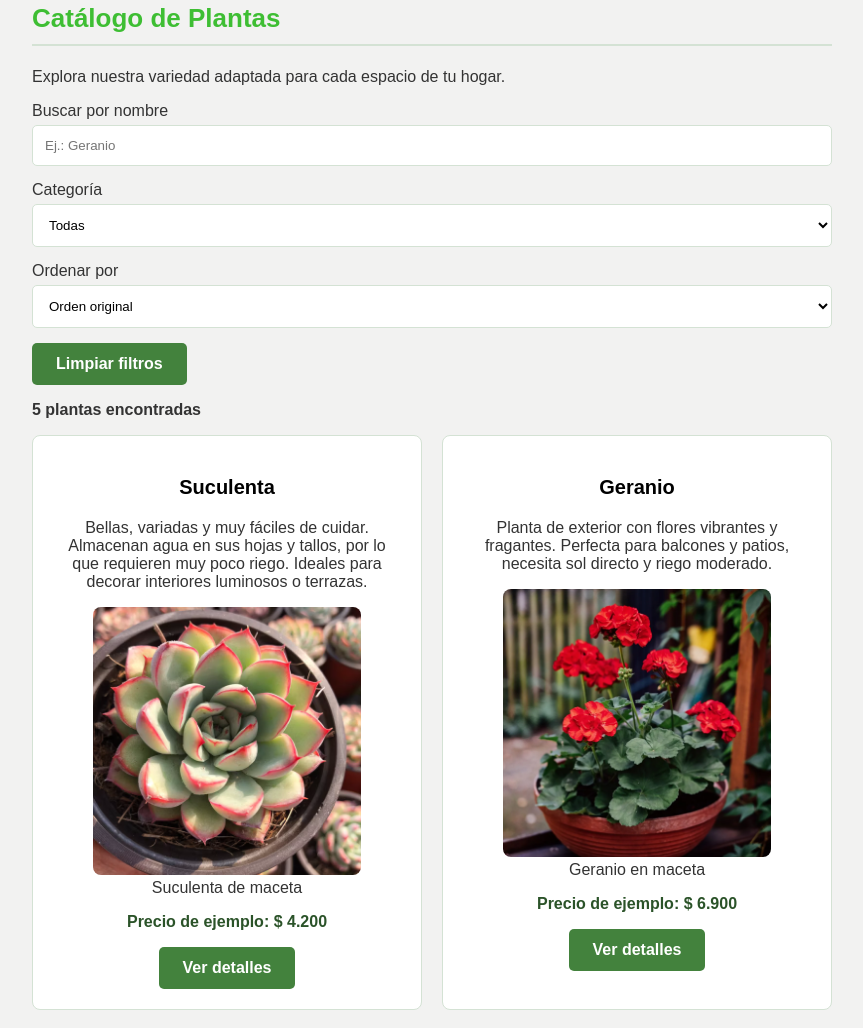
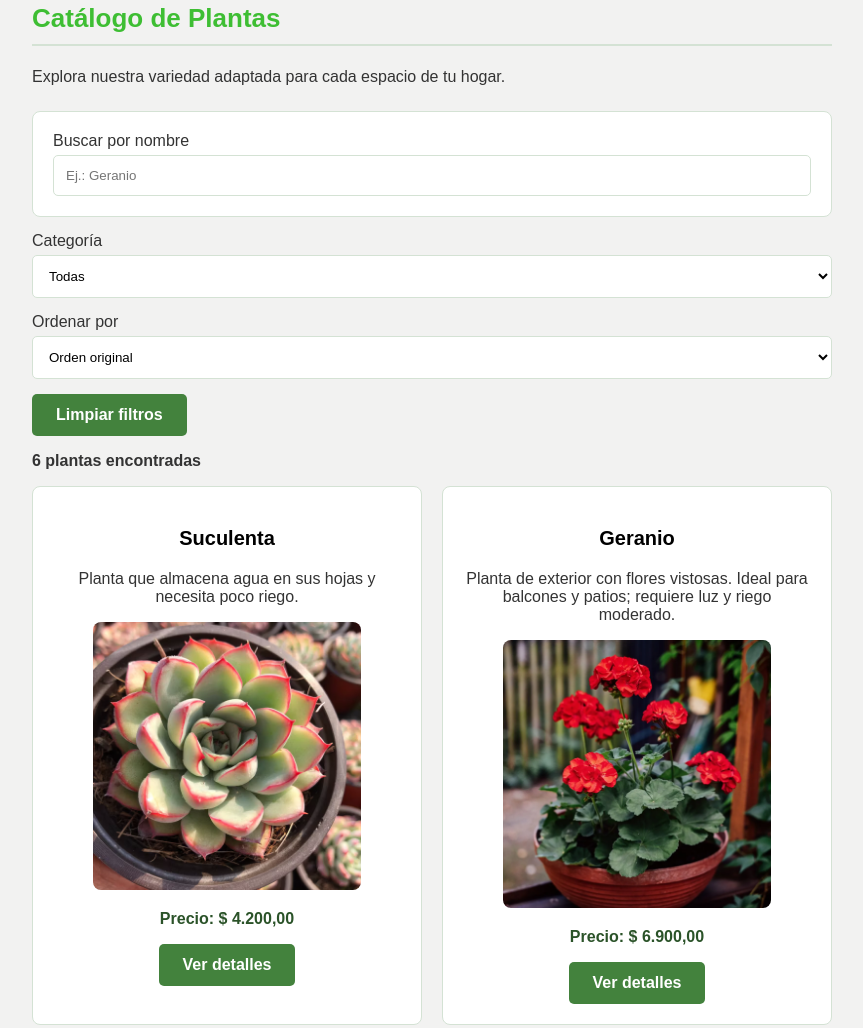
Before and after one commit to FrancoStormex/vivero-raiz, a plain HTML site: page catalogo.html in a window 1280 px wide. Shown: the part 140-1168 px from the top of the page, without its empty margins (208-1071 px from the left). Drawn offline with Linux system fonts and the light colour scheme.

Commit message:
feat: modify catalogo.js, catalogo.html to dinamic lists and add style filters

```diff
--- a/catalogo.html
+++ b/catalogo.html
@@ -7,6 +7,7 @@
     <title>Catálogo | Vivero Raíz</title>
     <link rel="stylesheet" href="./css/style.css">
     <script src="./js/validaciones.js" defer></script>
+    <script src="./js/datos.js" defer></script>
     <script src="./js/catalogo.js" defer></script>
 </head>
 
@@ -69,77 +70,7 @@
 
             <p id="sin-resultados" role="status" hidden>No encontramos plantas con ese criterio.</p>
 
-            <div class="grilla article" id="catalogo-plantas">
-                <article class="tarjeta-planta" data-categoria="suculenta" data-precio="4200">
-                    <h3>Suculenta</h3>
-                    <p>Bellas, variadas y muy fáciles de cuidar. Almacenan agua en sus hojas y tallos, por lo que
-                        requieren
-                        muy poco riego. Ideales para decorar interiores luminosos o terrazas.</p>
-                    <figure>
-                        <img src="./images/suculenta.png" alt="Suculenta" width="300">
-                        <figcaption>Suculenta de maceta</figcaption>
-                    </figure>
-                    <p class="precio-planta">
-                        Precio de ejemplo: $ 4.200
-                    </p>
-                    <a href="planta.html" class="boton">Ver detalles</a>
-                </article>
-                <article class="tarjeta-planta" data-categoria="exterior" data-precio="6900">
-                    <h3>Geranio</h3>
-                    <p>Planta de exterior con flores vibrantes y fragantes. Perfecta para balcones y patios, necesita
-                        sol
-                        directo y riego moderado.</p>
-                    <figure>
-                        <img src="./images/geranio.png" alt="Geranio" width="300">
-                        <figcaption>Geranio en maceta</figcaption>
-                    </figure>
-                    <p class="precio-planta">
-                        Precio de ejemplo: $ 6.900
-                    </p>
-                    <a href="planta.html" class="boton">Ver detalles</a>
-                </article>
-                <article class="tarjeta-planta" data-categoria="exterior" data-precio="8700">
-                    <h3>Jazmín chino</h3>
-                    <p>Planta trepadora con flores blancas o rosadas, muy fragante. Ideal para cubrir muros, rejas o
-                        columnas. Requiere riego regular y poda después de la floración.</p>
-                    <figure>
-                        <img src="./images/jazmin-chino-maceta.png" alt="Jazmín chino" width="300">
-                        <figcaption>Jazmín chino en maceta</figcaption>
-                    </figure>
-                    <p class="precio-planta">
-                        Precio de ejemplo: $ 8.700
-                    </p>
-                    <a href="planta.html" class="boton">Ver detalles</a>
-                </article>
-                <article class="tarjeta-planta" data-categoria="exterior" data-precio="5100">
-                    <h3>Malvón</h3>
-                    <p>Planta ornamental con flores coloridas, ideal para jardines y macetas. Requiere poca atención y
-                        es
-                        resistente a condiciones adversas.</p>
-                    <figure>
-                        <img src="./images/malvon.png" alt="Malvón" width="300">
-                        <figcaption>Malvón en maceta</figcaption>
-                    </figure>
-                    <p class="precio-planta">
-                        Precio de ejemplo: $ 5.100
-                    </p>
-                    <a href="planta.html" class="boton">Ver detalles</a>
-                </article>
-                <article class="tarjeta-planta" data-categoria="exterior" data-precio="3800">
-                    <h3>Rayito de sol</h3>
-                    <p>Planta de exterior con flores amarillas y naranjas, muy resistente al sol y a la sequía. Ideal
-                        para
-                        jardines y macetas.</p>
-                    <figure>
-                        <img src="./images/rayito-de-sol.png" alt="Rayito de sol" width="300">
-                        <figcaption>Rayito de sol en maceta</figcaption>
-                    </figure>
-                    <p class="precio-planta">
-                        Precio de ejemplo: $ 3.800
-                    </p>
-                    <a href="planta.html" class="boton">Ver detalles</a>
-                </article>
-            </div>
+            <div class="grilla article" id="catalogo-plantas"></div>
         </section>
     </main>
 
--- a/css/style.css
+++ b/css/style.css
@@ -342,3 +342,45 @@ button.boton {
     border-radius: 8px;
     text-align: center;
 }
+
+.filtros-catalogo {
+    display: grid;
+    grid-template-columns: repeat(auto-fit, minmax(170px, 1fr));
+    gap: 15px;
+    align-items: end;
+    padding: 20px;
+    margin: 25px 0 15px;
+    background-color: var(--color-surface);
+    border: 1px solid var(--color-border);
+    border-radius: 8px;
+}
+
+.filtros-catalogo .campo-entrada {
+    margin-bottom: 0;
+}
+
+.filtros-catalogo .boton {
+    width: 100%;
+}
+
+.tarjeta-planta img,
+#detalle-planta img {
+    max-width: 100%;
+    height: auto;
+}
+
+.tarjeta-planta[hidden],
+#sin-resultados[hidden] {
+    display: none;
+}
+
+.btn-accion:disabled {
+    opacity: 0.55;
+    cursor: not-allowed;
+}
+
+#detalle-planta table th {
+    text-align: left;
+    padding: 12px;
+    border-bottom: 1px solid var(--color-border);
+}
--- a/js/catalogo.js
+++ b/js/catalogo.js
@@ -9,73 +9,82 @@ const contador = document.getElementById("contador-resultados");
 const sinResultados = document.getElementById("sin-resultados");
 
 if (buscador && filtroCategoria && selectorOrden && botonLimpiar && contenedor && contador && sinResultados) {
-    const tarjetas = Array.from(contenedor.querySelectorAll(".tarjeta-planta"));
 
-    const ordenOriginal = tarjetas.slice();
+    function crearTarjeta(planta) {
+        const tarjeta = document.createElement("article");
+        tarjeta.className = "tarjeta-planta";
 
-    function obtenerNombre(tarjeta) {
-        return tarjeta.querySelector("h3").textContent.trim();
+        const titulo = document.createElement("h3");
+        titulo.textContent = planta.nombre;
+
+        const cientifico = document.createElement("p");
+        cientifico.textContent = planta.cientifico;
+
+        const descripcion = document.createElement("p");
+        descripcion.textContent = planta.notas;
+
+        const figura = document.createElement("figure");
+        const imagen = document.createElement("img");
+        imagen.src = planta.foto;
+        imagen.alt = planta.nombre;
+        imagen.width = 300;
+        figura.appendChild(imagen);
+
+        const precio = document.createElement("p");
+        precio.className = "precio-planta";
+        precio.textContent = "Precio: " + formatearPrecio(planta.precio);
+
+        const enlace = document.createElement("a");
+        enlace.href = "planta.html?id=" + planta.id;
+        enlace.className = "boton";
+        enlace.textContent = "Ver detalles";
+
+        tarjeta.append(titulo, cientifico, descripcion, figura, precio, enlace);
+        return tarjeta;
     }
 
-    function ordenarTarjetas() {
+    function mostrarCatalogo() {
+        const texto = buscador.value.trim().toLocaleLowerCase("es");
+        const categoria = filtroCategoria.value;
         const orden = selectorOrden.value;
-        const ordenadas = ordenOriginal.slice();
+
+        const resultados = plantas.filter(function (planta) {
+            const coincideNombre = planta.nombre.toLocaleLowerCase("es").includes(texto);
+            const coincideCategoria = categoria === "" || planta.categoria === categoria;
+            return coincideNombre && coincideCategoria;
+        });
 
         if (orden === "nombre-asc") {
-            ordenadas.sort((a, b) => obtenerNombre(a).localeCompare(obtenerNombre(b), "es"));
+            resultados.sort((a, b) => a.nombre.localeCompare(b.nombre, "es"));
         } else if (orden === "nombre-desc") {
-            ordenadas.sort((a, b) => obtenerNombre(b).localeCompare(obtenerNombre(a), "es"));
+            resultados.sort((a, b) => b.nombre.localeCompare(a.nombre, "es"));
         } else if (orden === "precio-asc") {
-            ordenadas.sort((a, b) => Number(a.dataset.precio) - Number(b.dataset.precio));
+            resultados.sort((a, b) => a.precio - b.precio);
         } else if (orden === "precio-desc") {
-            ordenadas.sort((a, b) => Number(b.dataset.precio) - Number(a.dataset.precio));
+            resultados.sort((a, b) => b.precio - a.precio);
         }
 
-        ordenadas.forEach(function (tarjeta) {
-            contenedor.appendChild(tarjeta);
+        contenedor.replaceChildren();
+
+        resultados.forEach(function (planta) {
+            contenedor.appendChild(crearTarjeta(planta));
         });
+
+        contador.textContent = resultados.length === 1 ? "1 planta encontrada" : resultados.length + " plantas encontradas";
+        sinResultados.hidden = resultados.length !== 0;
     }
 
-    function aplicarFiltros() {
-        const textoBuscado = buscador.value.trim().toLocaleLowerCase("es");
-        const categoriaElegida = filtroCategoria.value;
-
-        let cantidadVisibles = 0;
-
-        tarjetas.forEach(function (tarjeta) {
-            const nombre = obtenerNombre(tarjeta).toLocaleLowerCase("es");
-            const categoria = tarjeta.dataset.categoria;
-
-            const coincideNombre = nombre.includes(textoBuscado);
-            const coincideCategoria = categoriaElegida === "" || categoria === categoriaElegida;
-
-            const debeMostrarse = coincideNombre && coincideCategoria;
-
-            tarjeta.hidden = !debeMostrarse;
-
-            if (debeMostrarse) {
-                cantidadVisibles++;
-            }
-        });
-
-        contador.textContent = cantidadVisibles === 1 ? "1 planta encontrada" : cantidadVisibles + " plantas encontradas";
-
-        sinResultados.hidden = cantidadVisibles !== 0;
-
-        ordenarTarjetas();
-    }
-
-    buscador.addEventListener("input", aplicarFiltros);
-    filtroCategoria.addEventListener("change", aplicarFiltros);
-    selectorOrden.addEventListener("change", ordenarTarjetas);
+    buscador.addEventListener("input", mostrarCatalogo);
+    filtroCategoria.addEventListener("change", mostrarCatalogo);
+    selectorOrden.addEventListener("change", mostrarCatalogo);
 
     botonLimpiar.addEventListener("click", function () {
         buscador.value = "";
         filtroCategoria.value = "";
-        selectorOrden.value = "nombre-asc";
-        aplicarFiltros();
+        selectorOrden.value = "original";
+        mostrarCatalogo();
         buscador.focus();
     });
 
-    aplicarFiltros();
+    mostrarCatalogo();
 }
```
